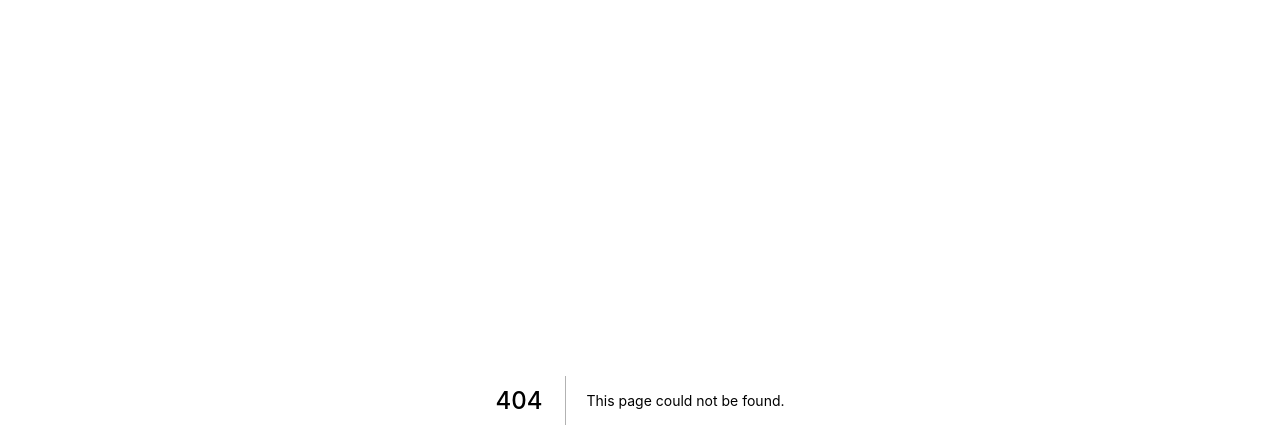
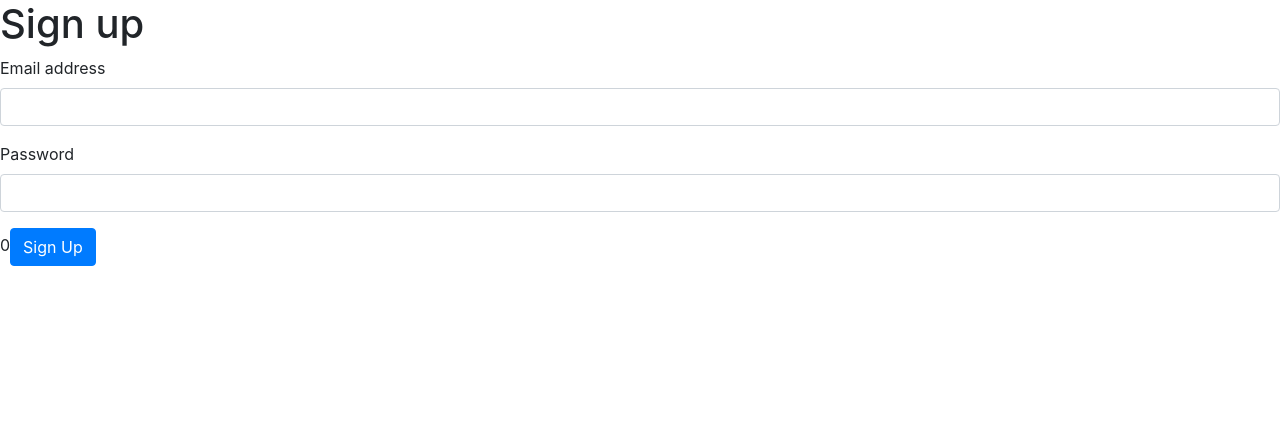
Before and after one commit to fisherpavel/Microservices-tickets-app, a Next.js app in the folder client/: page /auth/signup in a window 1280 px wide. Before the commit this address had no page. Shown: the top 448 px of the page. Built offline with nearby package versions, Linux system fonts and the light colour scheme.

Commit message:
add signup form

```diff
--- a/client/package.json
+++ b/client/package.json
@@ -10,6 +10,7 @@
   "author": "",
   "license": "ISC",
   "dependencies": {
+    "axios": "^0.19.2",
     "bootstrap": "^4.5.0",
     "next": "^9.4.4",
     "react": "^16.13.1",
--- /dev/null
+++ b/client/pages/auth/signup.js
@@ -0,0 +1,51 @@
+import {useState} from 'react'
+import axios from 'axios'
+
+export default () => {
+
+    const [email, setEmail] = useState('')
+    const [password, setPassword] = useState('')
+    const [errors, setErrors] = useState([])
+
+    const onSubmit = async event => {
+        event.preventDefault()
+
+        try{
+            const response = await axios.post('/api/users/signup', {
+                email, password
+            })
+        } catch(err){
+            setErrors(err.response.data.errors)
+        }
+
+    }
+
+    return (
+    <form onSubmit={onSubmit}>
+        <h1>Sign up</h1>
+        <div className="form-group">
+            <label>Email address</label>
+            <input
+                value={email}
+                onChange={e => setEmail(e.target.value)}
+                className="form-control"
+                />
+        </div>
+        <div className="form-group">
+            <label>Password</label>
+            <input
+                type="password"
+                value={password}
+                onChange={e => setPassword(e.target.value)}
+                className="form-control" />
+        </div>
+        {errors.length && <div className="alert alert-danger">
+            <h4>Oooops...</h4>
+                <ul className="my-0">
+                 {errors.map(err => <li key={err.message}>{err.message}</li>)}
+                </ul>
+        </div>}
+        <button className="btn btn-primary">Sign Up</button>
+    </form>
+    )
+}
```
Also changed, not shown: 1 other file (tests, documents, lock files or other folders).
